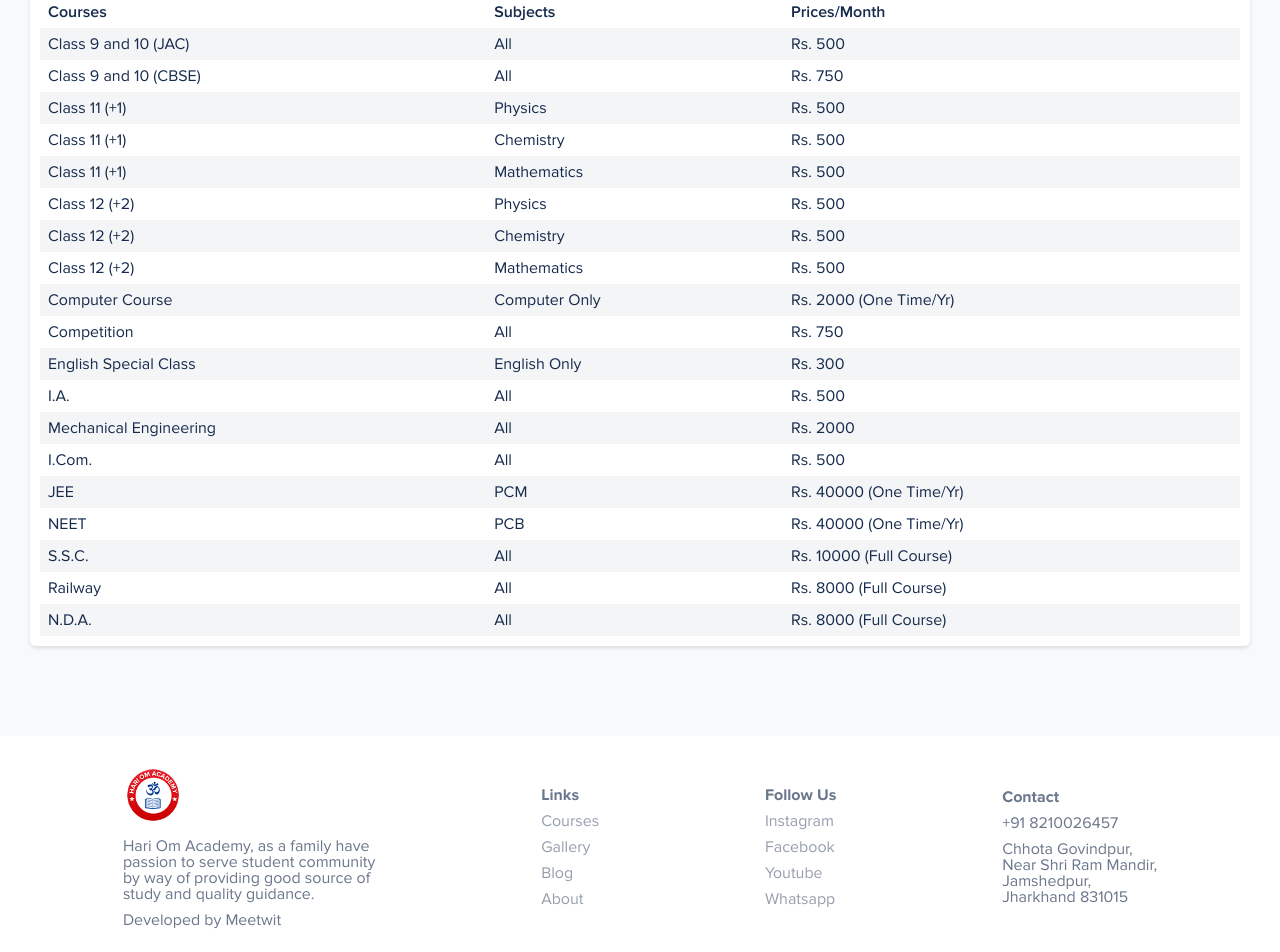
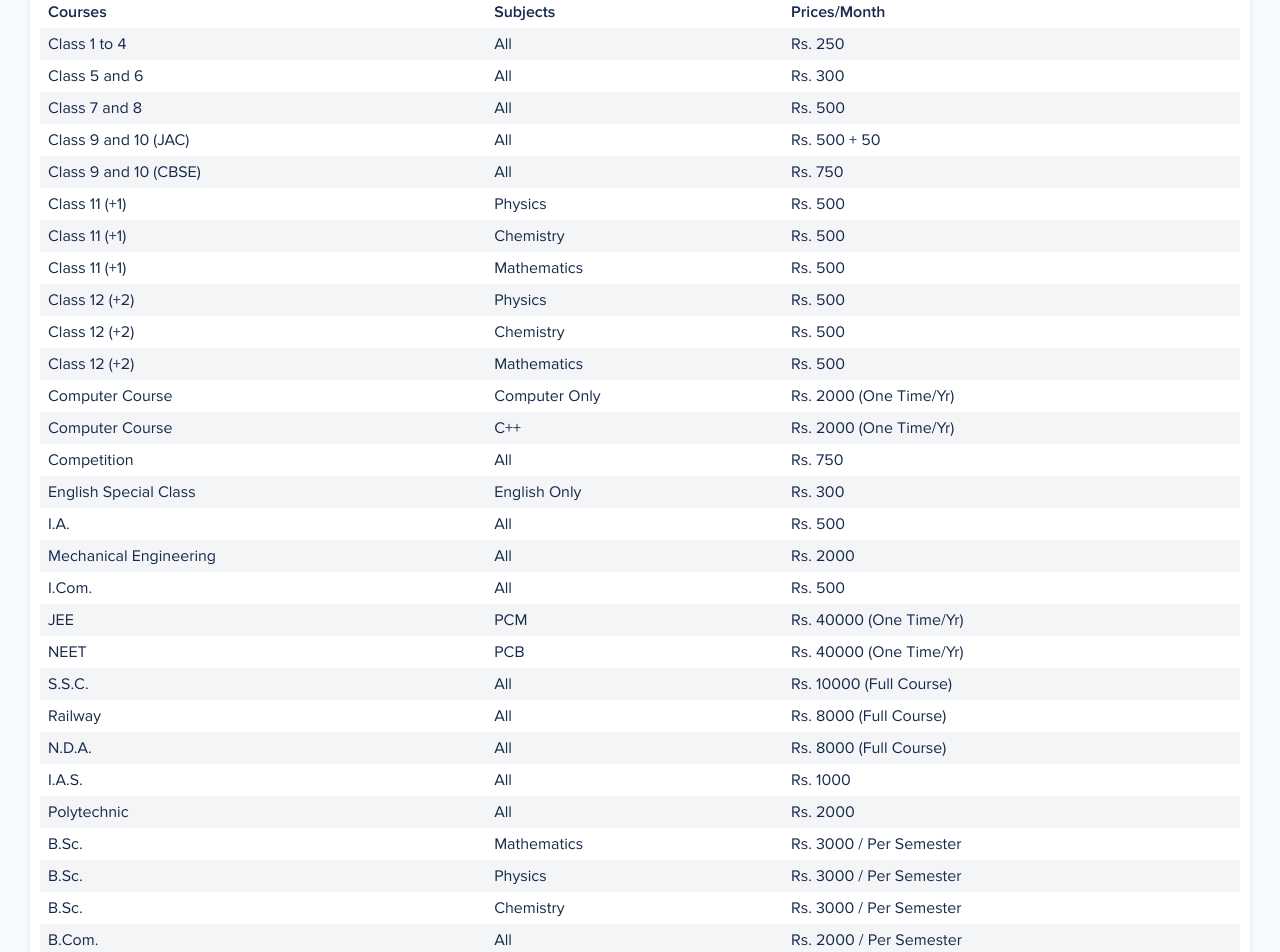
Before and after one commit to iamsahebgiri/hari-om-academy, a Next.js app: page /fees in a window 1280 px wide. Shown: the part 340-1292 px from the top of the page. Built offline with nearby package versions, Linux system fonts and the light colour scheme.

Commit message:
:rocket: added more fees

```diff
--- a/pages/fees.jsx
+++ b/pages/fees.jsx
@@ -23,9 +23,24 @@ export default function fees() {
             </tr>
 
             <tr>
+              <td>Class 1 to 4</td>
+              <td>All</td>
+              <td>Rs. 250</td>
+            </tr>
+            <tr>
+              <td>Class 5 and 6</td>
+              <td>All</td>
+              <td>Rs. 300</td>
+            </tr>
+            <tr>
+              <td>Class 7 and 8</td>
+              <td>All</td>
+              <td>Rs. 500</td>
+            </tr>
+            <tr>
               <td>Class 9 and 10 (JAC)</td>
               <td>All</td>
-              <td>Rs. 500</td>
+              <td>Rs. 500 + 50</td>
             </tr>
             <tr>
               <td>Class 9 and 10 (CBSE)</td>
@@ -65,6 +80,11 @@ export default function fees() {
             <tr>
               <td>Computer Course</td>
               <td>Computer Only</td>
+              <td>Rs. 2000 (One Time/Yr)</td>
+            </tr>
+            <tr>
+              <td>Computer Course</td>
+              <td>C++</td>
               <td>Rs. 2000 (One Time/Yr)</td>
             </tr>
             <tr>
@@ -116,6 +136,41 @@ export default function fees() {
               <td>N.D.A.</td>
               <td>All</td>
               <td>Rs. 8000 (Full Course)</td>
+            </tr>
+            <tr>
+              <td>I.A.S.</td>
+              <td>All</td>
+              <td>Rs. 1000</td>
+            </tr>
+            <tr>
+              <td>Polytechnic</td>
+              <td>All</td>
+              <td>Rs. 2000</td>
+            </tr>
+            <tr>
+              <td>B.Sc.</td>
+              <td>Mathematics</td>
+              <td>Rs. 3000 / Per Semester</td>
+            </tr>
+            <tr>
+              <td>B.Sc.</td>
+              <td>Physics</td>
+              <td>Rs. 3000 / Per Semester</td>
+            </tr>
+            <tr>
+              <td>B.Sc.</td>
+              <td>Chemistry</td>
+              <td>Rs. 3000 / Per Semester</td>
+            </tr>
+            <tr>
+              <td>B.Com.</td>
+              <td>All</td>
+              <td>Rs. 2000 / Per Semester</td>
+            </tr>
+            <tr>
+              <td>B.A.</td>
+              <td>All</td>
+              <td>Rs. 1500 / Per Semester</td>
             </tr>
           </tbody>
         </table>
```
